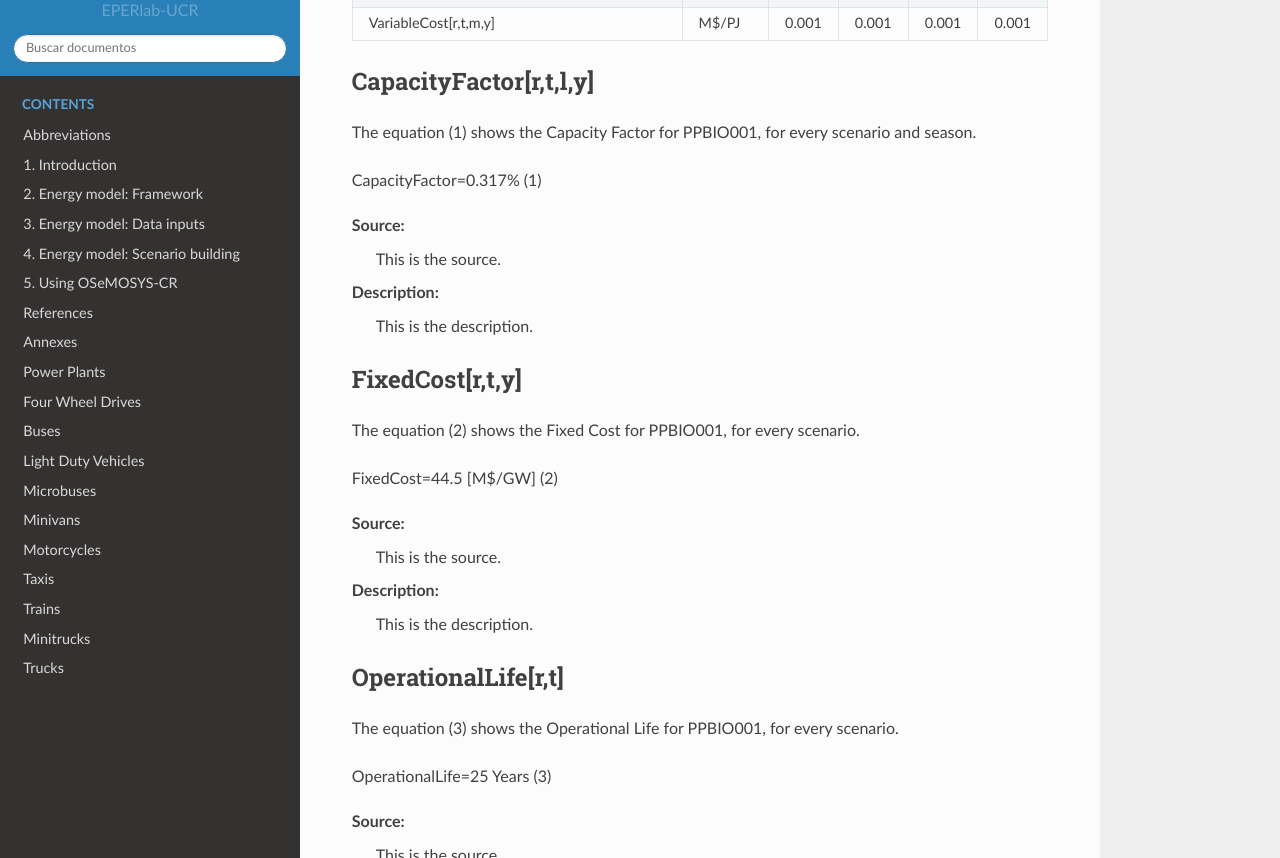
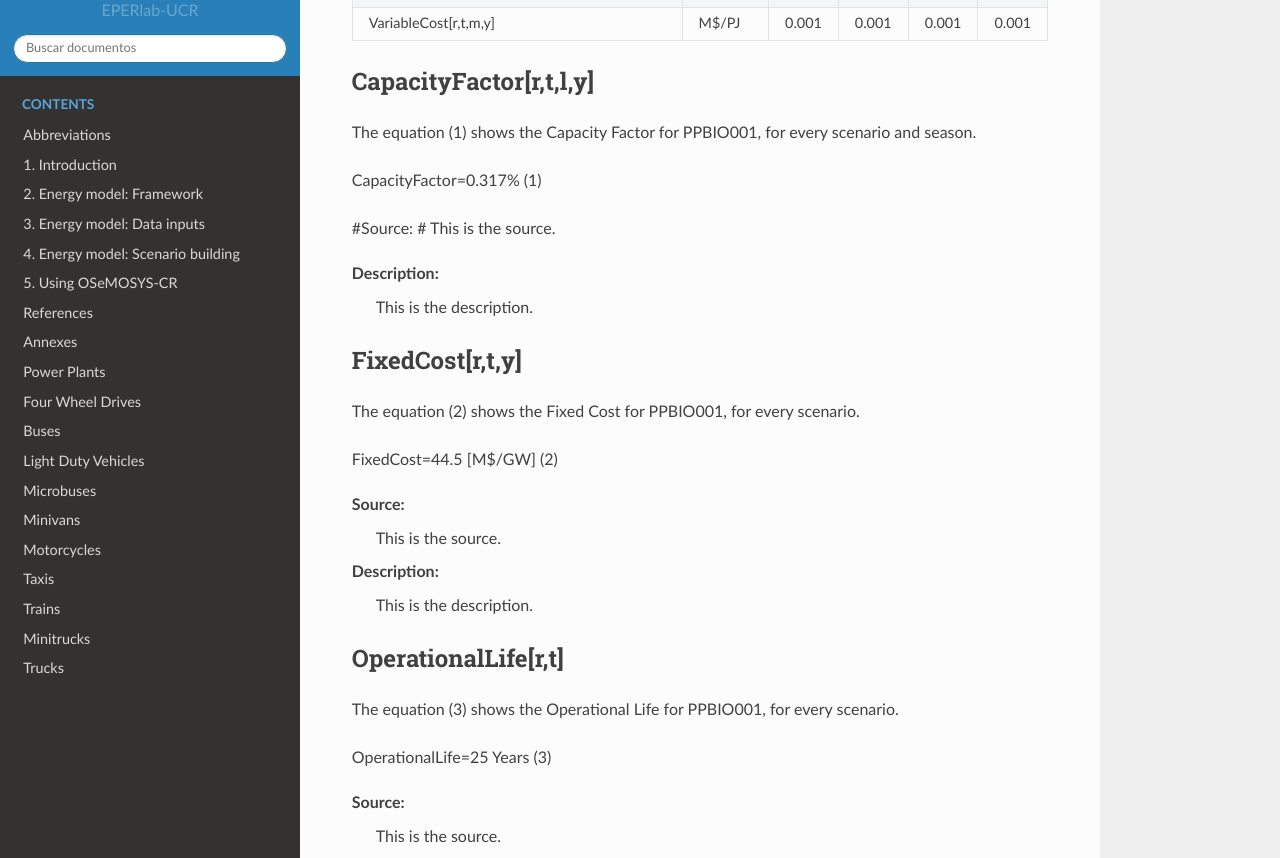
Before and after one commit to EPERLab/OSeMOSYS-CR, a Sphinx documentation site: the page built from docs/fichas/03_PPBIO001.rst, in a window 1280 px wide and 900 px high, scrolled down 882 px, cut to the strip 42-900 px from the top of the window. Built offline with Sphinx 7.4.7 and the Read the Docs theme 2.0.0, drawn with Linux system fonts in a browser that asks for light colours; formulas are drawn with MathJax 3; part of the change alters nothing that is shown.

```diff
--- a/docs/fichas/03_PPBIO001.rst
+++ b/docs/fichas/03_PPBIO001.rst
@@ -40,8 +40,8 @@ The equation (1) shows the Capacity Factor for PPBIO001, for every scenario and
 
 CapacityFactor=0.317%   (1)
 
-Source:
-   This is the source.
+#Source:
+#   This is the source.
 
 Description:
    This is the description.
```
